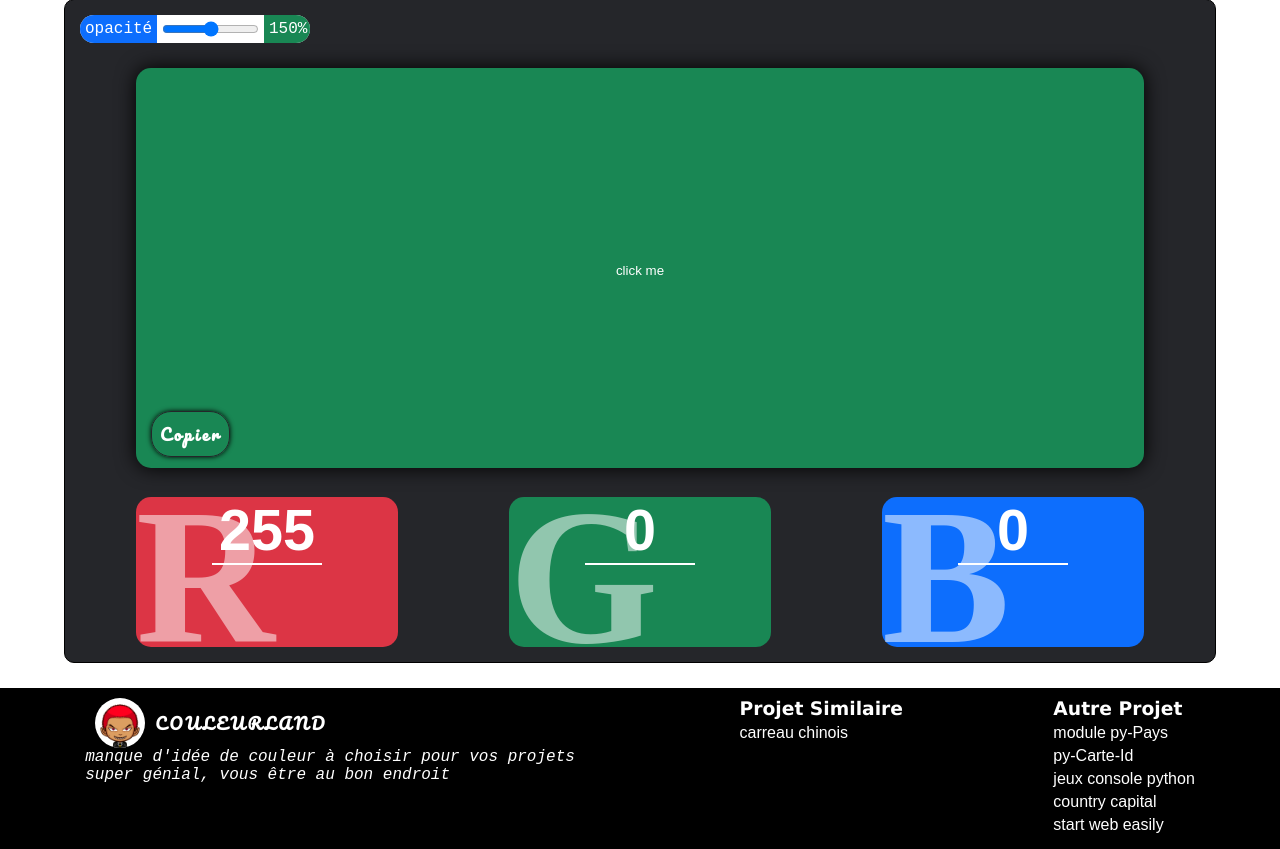
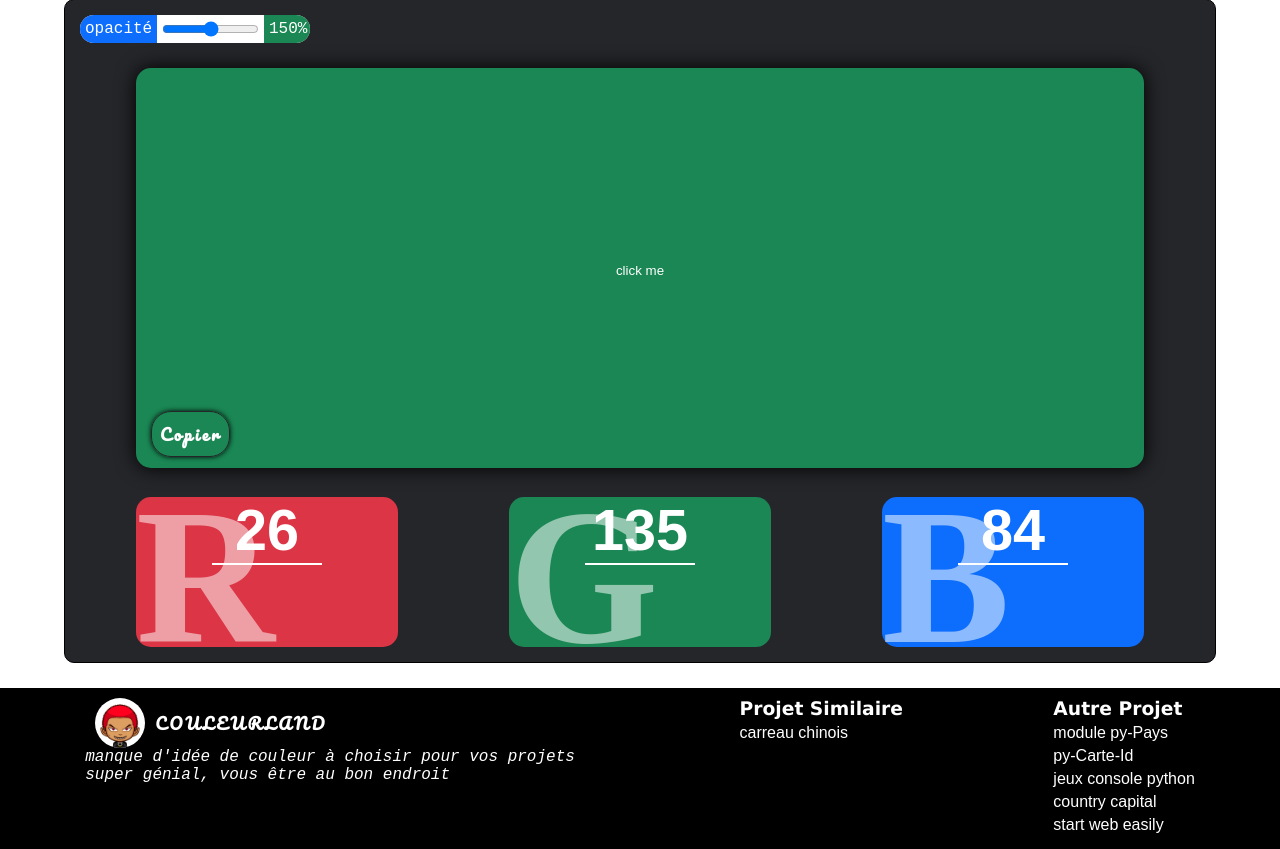
Before and after one commit to Tostenn/colorland, a PHP site: page / in a window 1280 px wide. Shown: the part 96-945 px from the top of the page. Run offline with PHP 8.4, Linux system fonts and the light colour scheme.

Commit message:
recuperation auto des valeurs du champs color par la class Color

```diff
--- a/index.html
+++ b/index.html
@@ -51,13 +51,14 @@
         </div>
     </section>
 
-    <form id="ch-color" >
+    <form id="ch-color">
     <main>
         <div class="ch-op">
             <label for="op">opacité</label>
             <input name="op" type="range" id="op" max="100">
             <span class="value">150%</span>
         </div>
+
         <div class="button-pos">
             <button class="color">
                 <button class="copier">copier</button>
@@ -67,13 +68,13 @@
 
             <div class="champs">
                 <div class="r item">
-                    <input name="r" type="text" max="255" class="text" maxlength="3" pattern="[0-9]*" value="255">
+                    <input name="r" type="text" max="255" class="text" maxlength="3" pattern="[0-9]*" value="26">
                 </div>
                 <div class="g item">
-                    <input type="text" max="255" name="g" class="text" maxlength="3" value="0" pattern="[0-9]*">
+                    <input type="text" max="255" name="g" class="text" maxlength="3" value="135" pattern="[0-9]*">
                 </div>
                 <div class="b item">
-                    <input type="text" max="255" name="b" class="text" maxlength="3" value="0" pattern="[0-9]*">
+                    <input type="text" max="255" name="b" class="text" maxlength="3" value="84" pattern="[0-9]*">
                 </div>
             </div>
         </main>
--- a/static/css/index.css
+++ b/static/css/index.css
@@ -214,7 +214,7 @@ main .copier:hover {
     color: red;
 }
 input:invalid{
-    color: rgb(0, 0, 0);
+    color: var(--cl-red);
     animation-name: ip;
     animation-duration: 0.3s;
     transition: all .2s ease-in-out;
--- a/static/css/variable.css
+++ b/static/css/variable.css
@@ -2,8 +2,8 @@
 html{
     --cl-red:#dc3545;
     --cl-bleu:#0d6efd;
-    --cl-green:#198754;
-    --cl-blanc:#fff;
+    --cl-green:rgb(26, 135, 84);
+    --cl-blanc:hsl(0, 0%, 100%);
     --cl-code:#161b21;
     --cl-yellow:#ffc107;
 }
--- a/static/js/color.js
+++ b/static/js/color.js
@@ -7,28 +7,22 @@ export class Color{
      */
     constructor(form){
 
+        this.rgb = {
+            r:0,
+            g:0,
+            b:0,
+            op:0
+        }
         this.element = form // element parent
 
         // gestion des champs
         this.dataform = new FormData(this.element)
         this.inputAll = Array.from(this.element.querySelectorAll('input'))
+        this.inputAll.forEach(elements => {
+            this.sartvalue(elements)
 
-        this.rgb = {
-            r:0,
-            g:0,
-            b:0,
-            op:this.parseop(
-                this.inputAll.filter(el => el.getAttribute('name') == 'op')
-            [0].value)
-
-        }
-        console.log(this.rgb)
-        this.inputAll.forEach(elements => {
             elements.oninput = ()=>{
-                const value = elements.value
-                const name = elements.getAttribute('name')
-                this.rgb[name] = name == 'op'?
-                    this.rgb.op =this.parseop(value) : value
+                this.sartvalue(elements)
                 this.applicolor()
             }
         });
@@ -51,7 +45,16 @@ export class Color{
     parseop(op){
         return op> 1 ? op /100 : op
     }
-
+    /**
+     *
+     * @param {HTMLElement} el
+     */
+    sartvalue(el){
+        const value = el.value
+        const name = el.getAttribute('name')
+        this.rgb[name] = name == 'op'?
+        this.rgb.op =this.parseop(value) : value
+    }
 
     /**
      *
```
